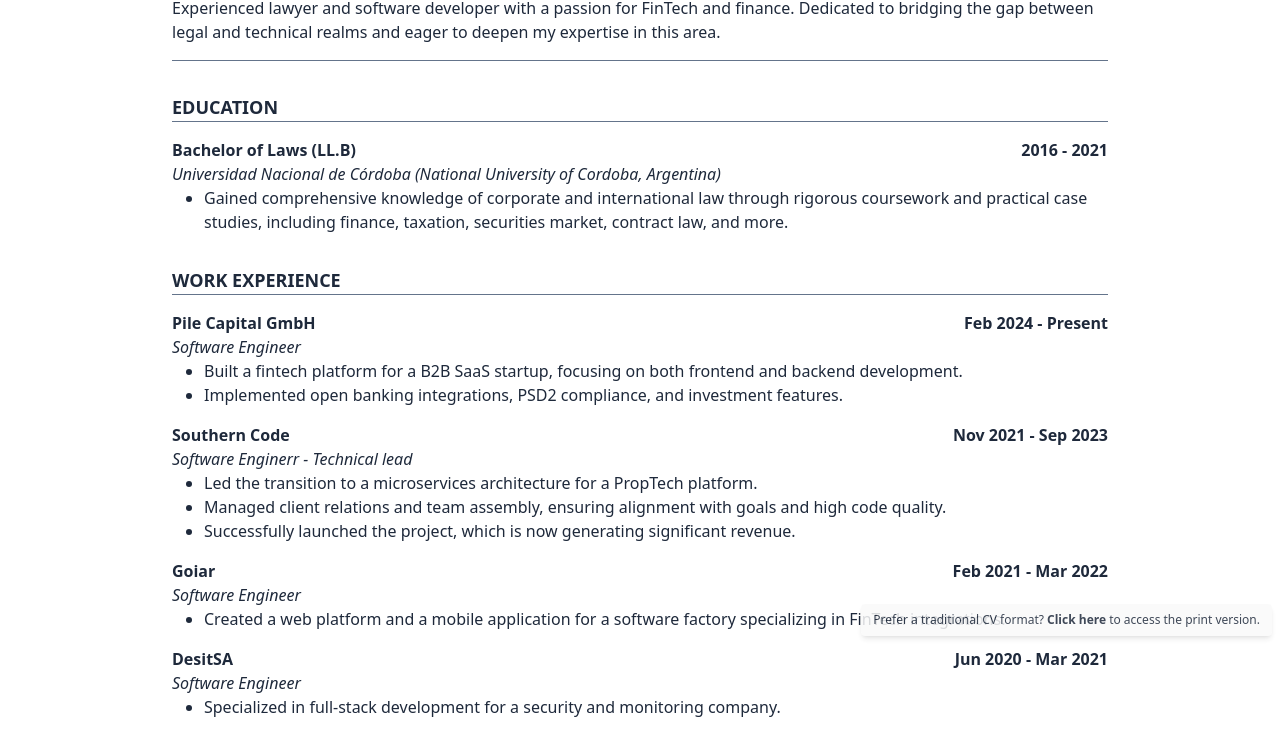
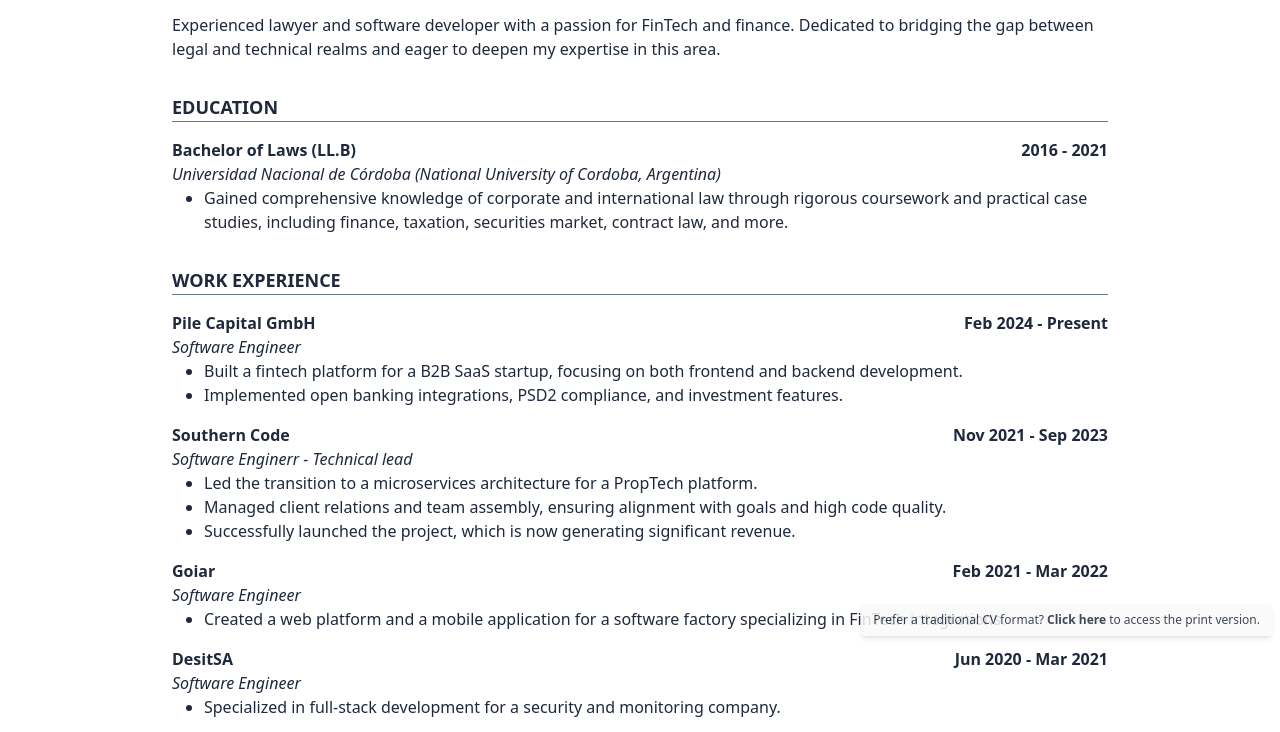
Before and after one commit to FabriBorgobello/curriculum-vitae, a plain HTML site: page law.html in a window 1280 px wide. Shown: the part 156-888 px from the top of the page. Drawn offline with Linux system fonts and the light colour scheme.

Commit message:
Rename law page

```diff
--- a/v2.html
+++ b/law.html
@@ -134,12 +134,15 @@
           </li>
         </ul>
       </div>
-      <p class="mt-4">
+    </header>
+    <!-- OVERVIEW -->
+    <section class="mt-4">
+      <p>
         Experienced lawyer and software developer with a passion for FinTech and
         finance. Dedicated to bridging the gap between legal and technical
         realms and eager to deepen my expertise in this area.
       </p>
-    </header>
+    </section>
     <!-- EDUCATION -->
     <section class="mt-8 space-y-4 print:mt-4 print:space-y-2">
       <h2 class="text-lg font-bold border-b-slate-500 border-b-[1px] uppercase">
```
Also changed, not shown: fintech.html (+8 -5 lines), output.css.
